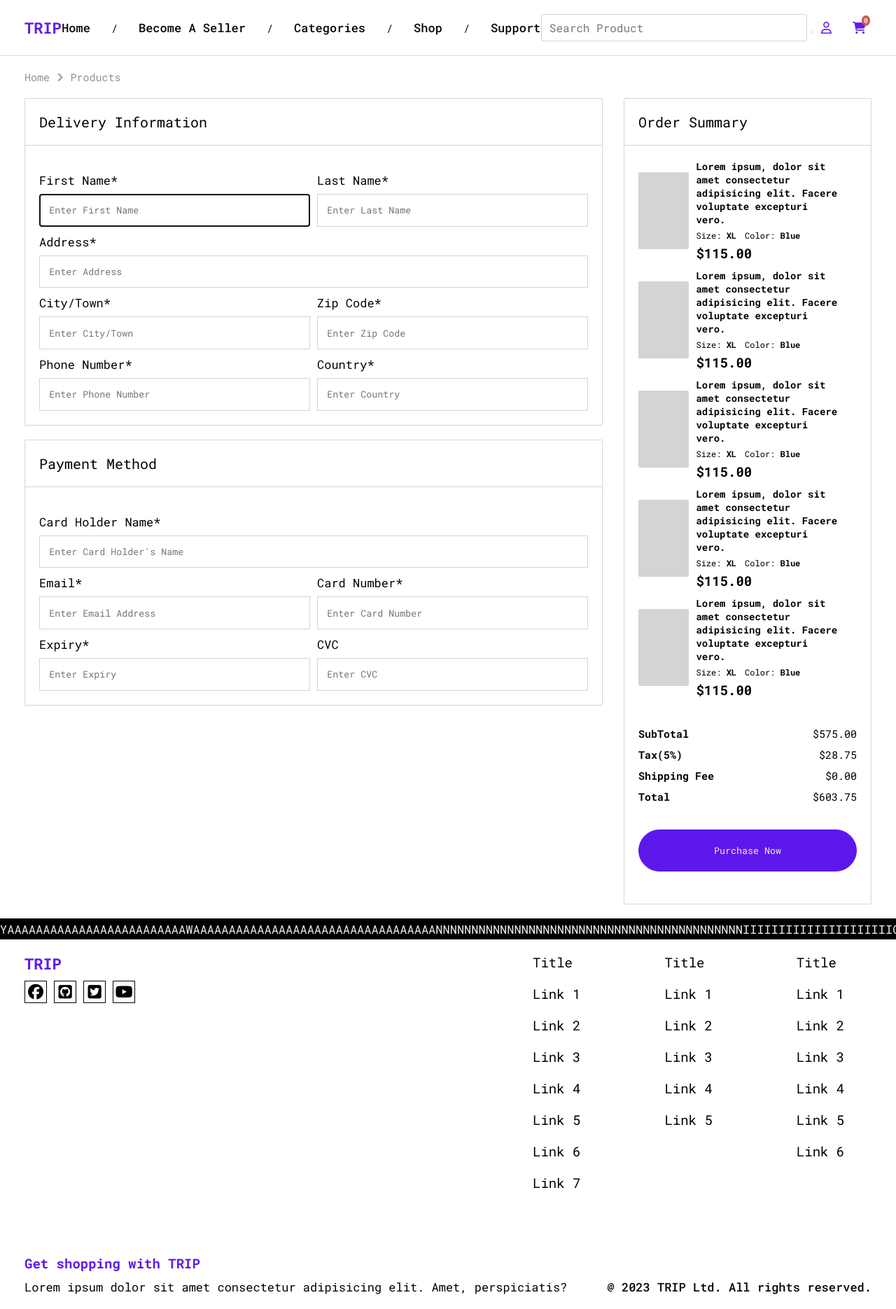
After one commit to mebzmoren/OnlineStore, a PHP site: page /checkout.html in a window 1280 px wide. The commit adds this page. Shown: the whole page at 70% size. Run offline with PHP 8.4, Linux system fonts and the light colour scheme; some libraries are stand-ins or nearby versions.

Commit message:
added checkout ui

```diff
--- /dev/null
+++ b/checkout.html
@@ -0,0 +1,310 @@
+<!DOCTYPE html>
+<html lang="en">
+<head>
+  <meta charset="UTF-8">
+  <meta http-equiv="X-UA-Compatible" content="IE=edge">
+  <meta name="viewport" content="width=device-width, initial-scale=1.0">
+  <title>Checkout</title>
+  <!-- CSS Link -->
+  <link rel="stylesheet" href="styles.css" type="text/css">
+  <!-- Font Awesome Link -->
+  <script src="https://kit.fontawesome.com/84e2199ce0.js" crossorigin="anonymous"></script>
+</head>
+<body>
+  <!-- Header -->
+  <header>
+    <a href="index.html" class="logo">TRIP</a>
+    <ul class="nav">
+      <li>
+        <a href="index.html">Home</a>
+      </li>
+      <div class="sep">/</div>
+      <li>
+        <a href="index.html">Become A Seller</a>
+      </li>
+      <div class="sep">/</div>
+      <li>
+        <a href="index.html">Categories</a>
+      </li>
+      <div class="sep">/</div>
+      <li>
+        <a href="index.html">Shop</a>
+      </li>
+      <div class="sep">/</div>
+      <li>
+        <a href="index.html">Support</a>
+      </li>
+    </ul>
+    <form class="search">
+      <input type="search" name="search" placeholder="Search Product">
+      <button type="submit">
+        <i class="fa-solid fa-magnifying-glass"></i>
+      </button>
+    </form>
+    <div class="icons">
+      <a href="#">
+        <div class="icon">
+          <i class="fa-regular fa-user"></i>
+        </div>
+      </a>
+      <a href="#">
+        <div class="icon">
+          <i class="fa-solid fa-cart-shopping"></i>
+          <div class="item-count">
+            <h4>0</h4>
+          </div>
+        </div>
+      </a>
+    </div>
+  </header>
+
+  <!-- Checkout Page -->
+  <main class="checkout-container">
+    <ul class="breadcrumbs">
+      <li>
+        <a href="">Home</a>
+      </li>
+      <li class="fa-solid fa-angle-right seperator"></li>
+      <li>
+        <a href="">Products</a>
+      </li>
+    </ul>
+    <form action="#">
+      <div class="checkout-details">
+        <!-- Delivery Information -->
+        <div class="info">
+          <div class="header">
+            <h1>Delivery Information</h1>
+          </div>
+          <div class="fields">
+            <div class="group">
+              <div class="field input">
+                <label for="fname">First Name*</label>
+                <input id="fname" type="fname" class="form-control" name="fname" required autocomplete="fname"
+                            placeholder="Enter First Name" autofocus>
+              </div>
+              <div class="field input">
+                <label for="fname">Last Name*</label>
+                <input id="lname" type="lname" class="form-control" name="lname" required autocomplete="lname"
+                            placeholder="Enter Last Name" autofocus>
+              </div>
+            </div>
+            <div class="field input">
+              <label for="address">Address*</label>
+              <input id="address" type="address" class="form-control" name="address" required autocomplete="address"
+              placeholder="Enter Address" autofocus>
+            </div>
+            <div class="group">
+              <div class="field input">
+                <label for="city">City/Town*</label>
+                <input id="city" type="city" class="form-control" name="city" required autocomplete="city"
+                placeholder="Enter City/Town" autofocus>
+              </div>
+              <div class="field input">
+                <label for="zip">Zip Code*</label>
+                <input id="zip" type="zip" class="form-control" name="zip" required autocomplete="zip"
+                placeholder="Enter Zip Code" autofocus>
+              </div>
+            </div>
+            <div class="group">
+              <div class="field input">
+                <label for="pnum">Phone Number*</label>
+                <input id="pnum" type="fname" class="form-copnum" name="fname" required autocomplete="pnum"
+                placeholder="Enter Phone Number" autofocus>
+              </div>
+              <div class="field input">
+                <label for="country">Country*</label>
+                <input id="country" type="country" class="form-control" name="country" required autocomplete="country"
+                            placeholder="Enter Country" autofocus>
+              </div>
+            </div>
+          </div>
+        </div>
+        <!-- Payment Method -->
+        <div class="info">
+          <div class="header">
+            <h1>Payment Method</h1>
+          </div>
+          <div class="fields">
+            <div class="field input">
+              <label for="holder-name">Card Holder Name*</label>
+              <input id="holder-name" type="holder-name" class="form-control" name="holder-name" required autocomplete="holder-name"
+                placeholder="Enter Card Holder's Name" autofocus>
+            </div>
+            <div class="group">
+              <div class="field input">
+                <label for="holder-email">Email*</label>
+                <input id="holder-email" type="holder-email" class="form-control" name="holder-email" required autocomplete="holder-email"
+                  placeholder="Enter Email Address" autofocus>
+              </div>
+              <div class="field input">
+                <label for="card-num">Card Number*</label>
+                <input id="card-num" type="card-num" class="form-control" name="card-num" required autocomplete="card-num"
+                  placeholder="Enter Card Number" autofocus>
+              </div>
+            </div>
+            <div class="group">
+              <div class="field input">
+                <label for="expiry">Expiry*</label>
+                <input id="expiry" type="expiry" class="form-control" name="expiry" required autocomplete="expiry"
+                  placeholder="Enter Expiry" autofocus>
+              </div>
+              <div class="field input">
+                <label for="cvc">CVC</label>
+                <input id="cvc" type="cvc" class="form-control" name="cvc" required autocomplete="cvc"
+                  placeholder="Enter CVC" autofocus>
+              </div>
+            </div>
+          </div>
+        </div>
+      </div>
+      <!-- Order Summary -->
+      <div class="order-summary">
+        <div class="header">
+          <h1>Order Summary</h1>
+        </div>
+        <div class="item-col">
+          <div class="item-row">
+            <div class="img"></div>
+            <div class="details">
+              <h3 class="name">Lorem ipsum, dolor sit amet consectetur adipisicing elit. Facere voluptate excepturi vero.</h3>
+              <div class="group">
+                <div class="detail">Size: <b>XL</b></div>
+                <div class="detail">Color: <b>Blue</b></div>
+              </div>
+              <h2 class="price">$115.00</h2>
+            </div>
+          </div>
+          <div class="item-row">
+            <div class="img"></div>
+            <div class="details">
+              <h3 class="name">Lorem ipsum, dolor sit amet consectetur adipisicing elit. Facere voluptate excepturi vero.</h3>
+              <div class="group">
+                <div class="detail">Size: <b>XL</b></div>
+                <div class="detail">Color: <b>Blue</b></div>
+              </div>
+              <h2 class="price">$115.00</h2>
+            </div>
+          </div>
+          <div class="item-row">
+            <div class="img"></div>
+            <div class="details">
+              <h3 class="name">Lorem ipsum, dolor sit amet consectetur adipisicing elit. Facere voluptate excepturi vero.</h3>
+              <div class="group">
+                <div class="detail">Size: <b>XL</b></div>
+                <div class="detail">Color: <b>Blue</b></div>
+              </div>
+              <h2 class="price">$115.00</h2>
+            </div>
+          </div>
+          <div class="item-row">
+            <div class="img"></div>
+            <div class="details">
+              <h3 class="name">Lorem ipsum, dolor sit amet consectetur adipisicing elit. Facere voluptate excepturi vero.</h3>
+              <div class="group">
+                <div class="detail">Size: <b>XL</b></div>
+                <div class="detail">Color: <b>Blue</b></div>
+              </div>
+              <h2 class="price">$115.00</h2>
+            </div>
+          </div>
+          <div class="item-row">
+            <div class="img"></div>
+            <div class="details">
+              <h3 class="name">Lorem ipsum, dolor sit amet consectetur adipisicing elit. Facere voluptate excepturi vero.</h3>
+              <div class="group">
+                <div class="detail">Size: <b>XL</b></div>
+                <div class="detail">Color: <b>Blue</b></div>
+              </div>
+              <h2 class="price">$115.00</h2>
+            </div>
+          </div>
+        </div>
+        <div class="cost">
+          <div class="group">
+            <h4>SubTotal</h4>
+            $575.00
+          </div>
+          <div class="group">
+            <h4>Tax(5%)</h4>
+            $28.75
+          </div>
+          <div class="group">
+            <h4>Shipping Fee</h4>
+            $0.00
+          </div>
+          <div class="group">
+            <h4>Total</h4>
+            $603.75
+          </div>
+          <button type="submit">Purchase Now</button>
+        </div>
+      </div>
+    </form>
+  </main>
+
+  <div class="divider">
+    <p>
+      YAAAAAAAAAAAAAAAAAAAAAAAAAWAAAAAAAAAAAAAAAAAAAAAAAAAAAAAAAAAANNNNNNNNNNNNNNNNNNNNNNNNNNNNNNNNNNNNNNNNNNNIIIIIIIIIIIIIIIIIIIIIOOOOOOOOOOOOOOOOOOYYYYYYYYYYYYYYYYYYYYYYYYYYYYYYYYYYYYYYYYYYYYYYYY
+    </p>
+  </div>
+  <!-- Footer -->
+  <footer>
+    <section class="top">
+      <div class="group">
+        <div class="logo">TRIP</div>
+        <div class="social">
+          <a href="#" class="icon">
+            <i class="fa-brands fa-facebook"></i>
+          </a>
+          <a href="#" class="icon">
+            <i class="fa-brands fa-square-github"></i>
+          </a>
+          <a href="#" class="icon">
+            <i class="fa-brands fa-square-twitter"></i>
+          </a>
+          <a href="#" class="icon">
+            <i class="fa-brands fa-youtube"></i>
+          </a>
+        </div>
+      </div>
+      <div class="links">
+        <ul class="links-col">
+          <li class="title">Title</li>
+          <li><a href="#">Link 1</a></li>
+          <li><a href="#">Link 2</a></li>
+          <li><a href="#">Link 3</a></li>
+          <li><a href="#">Link 4</a></li>
+          <li><a href="#">Link 5</a></li>
+          <li><a href="#">Link 6</a></li>
+          <li><a href="#">Link 7</a></li>
+        </ul>
+        <ul class="links-col">
+          <li class="title">Title</li>
+          <li><a href="#">Link 1</a></li>
+          <li><a href="#">Link 2</a></li>
+          <li><a href="#">Link 3</a></li>
+          <li><a href="#">Link 4</a></li>
+          <li><a href="#">Link 5</a></li>
+        </ul>
+        <ul class="links-col">
+          <li class="title">Title</li>
+          <li><a href="#">Link 1</a></li>
+          <li><a href="#">Link 2</a></li>
+          <li><a href="#">Link 3</a></li>
+          <li><a href="#">Link 4</a></li>
+          <li><a href="#">Link 5</a></li>
+          <li><a href="#">Link 6</a></li>
+        </ul>
+      </div>
+    </section>
+    <section class="bottom">
+      <h3>Get shopping with TRIP</h3>
+      <div class="group">
+        <p>Lorem ipsum dolor sit amet consectetur adipisicing elit. Amet, perspiciatis?</p>
+        <h4>@ 2023 TRIP Ltd. All rights reserved.</h4>
+      </div>
+    </section>
+  </footer>
+</body>
+</html>
--- a/styles.css
+++ b/styles.css
@@ -89,6 +89,23 @@ hr {
   min-width: 90%;
   width: 80%;
 }
+
+/* Breadcrumbs */
+.breadcrumbs {
+  display: flex;
+  align-items: center;
+  gap: 1em;
+}
+
+.breadcrumbs li {
+  font-size: 1.5rem;
+  color: var(--breadcrumbs-color);
+}
+
+.breadcrumbs li a {
+  color: var(--breadcrumbs-color)
+}
+
 
 /* Header */
 header {
@@ -1083,3 +1089,166 @@ footer .bottom .group h4 {
 .products-container .product .product-details .extra-details .content-col h3 {
   font-weight: 500;
 }
+
+/* Checkout Page */
+.checkout-container {
+  margin-top: 8em;
+  padding: 2em 3.5em;
+  display: flex;
+  flex-direction: column;
+  gap: 2em;
+}
+
+.checkout-container form {
+  display: flex;
+  gap: 3em;
+}
+
+/* Delivery Information */
+.checkout-container .checkout-details {
+  flex: 70%;
+  display: flex;
+  flex-direction: column;
+  gap: 2em;
+}
+
+.checkout-container .checkout-details .info .header {
+  border-bottom: 1px solid var(--grey-color);
+  padding: 2em;
+}
+
+.checkout-container .checkout-details .info {
+  background-color: transparent;
+  border: 1px solid var(--grey-color);
+  border-radius: 2px;
+  display: flex;
+  flex-direction: column;
+  gap: 1.8em;
+}
+
+.checkout-container .checkout-details .info .fields {
+  padding: 2em;
+  display: flex;
+  flex-direction: column;
+  gap: 1em;
+}
+
+.checkout-container .checkout-details .info h1 {
+  font-weight: 400;
+}
+
+.checkout-container .checkout-details .info .field {
+  display: flex;
+  gap: 0.8em;
+  flex-direction: column;
+}
+
+.checkout-container .checkout-details .info .field label {
+  font-size: 1.7rem;
+}
+
+.checkout-container .checkout-details .info .field input {
+  padding: 1em;
+  border: 1px solid var(--grey-color);
+}
+
+.checkout-container .checkout-details .info .group {
+  display: flex;
+  gap: 1em;
+}
+
+.checkout-container .checkout-details .info .group .field {
+  flex: 50%;
+}
+/* Payment Method */
+
+/* Order Summary */
+.checkout-container .order-summary {
+  flex: 30%;
+  border: 1px solid var(--grey-color);
+  border-radius: 2px;
+}
+
+.checkout-container .order-summary .header {
+  border-bottom: 1px solid var(--grey-color);
+  padding: 2em;
+}
+
+.checkout-container .order-summary .header h1 {
+  font-weight: 400;
+}
+
+.checkout-container .order-summary .item-col {
+  padding: 2em;
+  display: flex;
+  flex-direction: column;
+  gap: 1em;
+}
+
+.checkout-container .order-summary .item-col .item-row {
+  display: flex;
+  justify-content: center;
+  align-items: center;
+  gap: 1em;
+}
+
+.checkout-container .order-summary .item-col .item-row .img {
+  flex: 24%;
+  background-color: var(--grey-color);
+  border-radius: 2px;
+  height: 110px;
+  width: 100%;
+}
+
+.checkout-container .order-summary .item-col .item-row .details {
+  flex: 76%;
+  display: flex;
+  flex-direction: column;
+  gap: 0.5em;
+}
+
+.checkout-container .order-summary .item-col .item-row .details .name {
+  font-size: 1.4rem;
+  width: 90%;
+}
+
+.checkout-container .order-summary .item-col .item-row .details .group {
+  display: flex;
+  align-items: center;
+  gap: 1em;
+  font-size: 1.2rem;
+}
+
+.checkout-container .order-summary .item-col .item-row .details .price {
+  font-size: 1.9rem;
+}
+
+.checkout-container .order-summary .cost {
+  padding: 2em;
+  display: flex;
+  flex-direction: column;
+  gap: 1em;
+}
+
+.checkout-container .order-summary .cost .group {
+  display: flex;
+  justify-content: space-between;
+  align-items: center;
+  font-size: 1.5rem;
+}
+
+.checkout-container .order-summary .cost button {
+  margin: 2em 0;
+  background-color: var(--main-color);
+  padding: 1.5em 1.5em;
+  border: 1px solid var(--main-color);
+  color: var(--text-color);
+  border-radius: 40px;
+  cursor: pointer;
+  transition: all .3s ease;
+}
+
+.checkout-container .order-summary .cost button:hover {
+  background-color: transparent;
+  color: var(--main-color);
+}
```
Also changed, not shown: other parts of styles.css (+16 -27 lines), shop.html (+6 -4 lines), view-products.html (renamed from products-page.html, +68 -3 lines), assets/images/logos/bdo.png (added), assets/images/logos/bpi.png (added).
